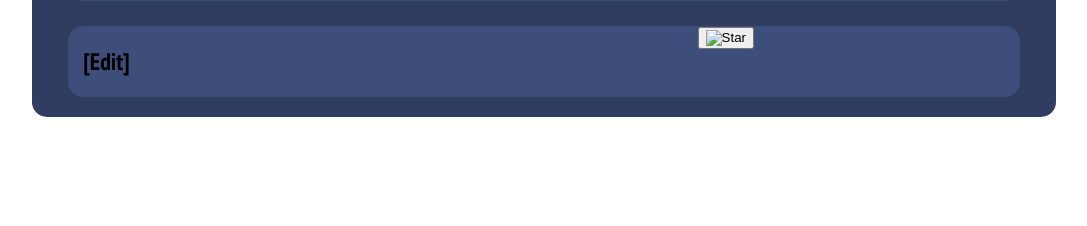
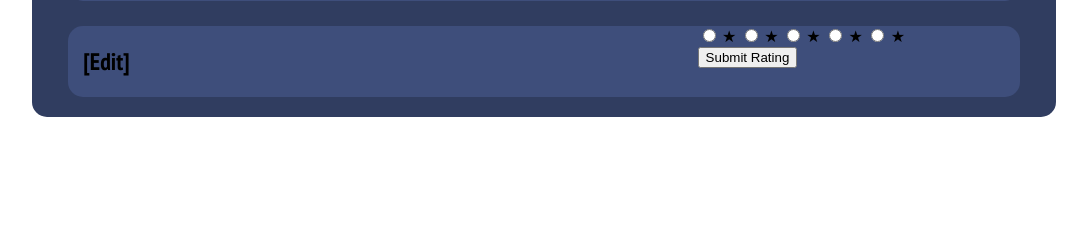
Before and after one commit to Burnside21140/PlaneWIKI, a Flask app: page /plane/1 in a window 1280 px wide. Shown: the part 308-534 px from the top of the page, without its empty margins (96-1183 px from the left). Run offline with Flask 3, Linux system fonts and the light colour scheme; data comes from the database, SQL or seed files in the repository; both versions use the stored data as it was after the commit.

Commit message:
Making ratings

```diff
--- a/routes.py
+++ b/routes.py
@@ -115,6 +115,16 @@ def planes():     # ROUTE FUNCTION
 def plane(plane_id):
     connection = sqlite3.connect('planeWIKIDB.db')
     cursor = connection.cursor()
+    if request.method == "POST":
+        print("One")
+        rating = int(request.form["rating"])
+        print("TWO")
+        cursor.execute("""
+            UPDATE popular
+            SET ratings = ratings + ?, totalratings = totalratings + 1
+            WHERE pid = ?
+        """, (rating, id))
+        connection.commit()
     cursor.execute("SELECT * FROM Plane where id = ?", (plane_id,))
     plane = cursor.fetchone()
     cursor.execute("SELECT opened FROM popular WHERE pid = ?", (plane_id,))
@@ -169,6 +179,14 @@ def engines():
 def engine(engine_id):
     connection = sqlite3.connect('planeWIKIDB.db')
     cursor = connection.cursor()
+    if request.method == "POST":
+        rating = int(request.form["rating"])
+        cursor.execute("""
+            UPDATE popular
+            SET ratings = ratings + ?, totalratings = totalratings + 1
+            WHERE eid = ?
+        """, (rating, id))
+        connection.commit()
     cursor.execute("SELECT * FROM Engine where id = ?", (engine_id,))
     engine = cursor.fetchone()
     cursor.execute("SELECT opened FROM popular WHERE eid = ?", (engine_id,))
--- a/templates/plane.html
+++ b/templates/plane.html
@@ -15,8 +15,14 @@
         <a href="">
             <h2>[Edit]</h2>
         </a>
-        <form action="/plane">
-            <button id="oneStar"> <img src="" alt="Star"> </button>
+        <form method="POST">
+            <div class="stars">
+                {% for i in range(1, 6) %}
+                <input type="radio" id="star{{ i }}" name="rating" value="{{ i }}">
+                <label for="star{{ i }}">&#9733;</label>
+                {% endfor %}
+            </div>
+            <button type="submit">Submit Rating</button>
         </form>
     </div>
     <br>
```
Also changed, not shown: planeWIKIDB.db, static/images/greystar.png (added), static/images/star.png (added).
